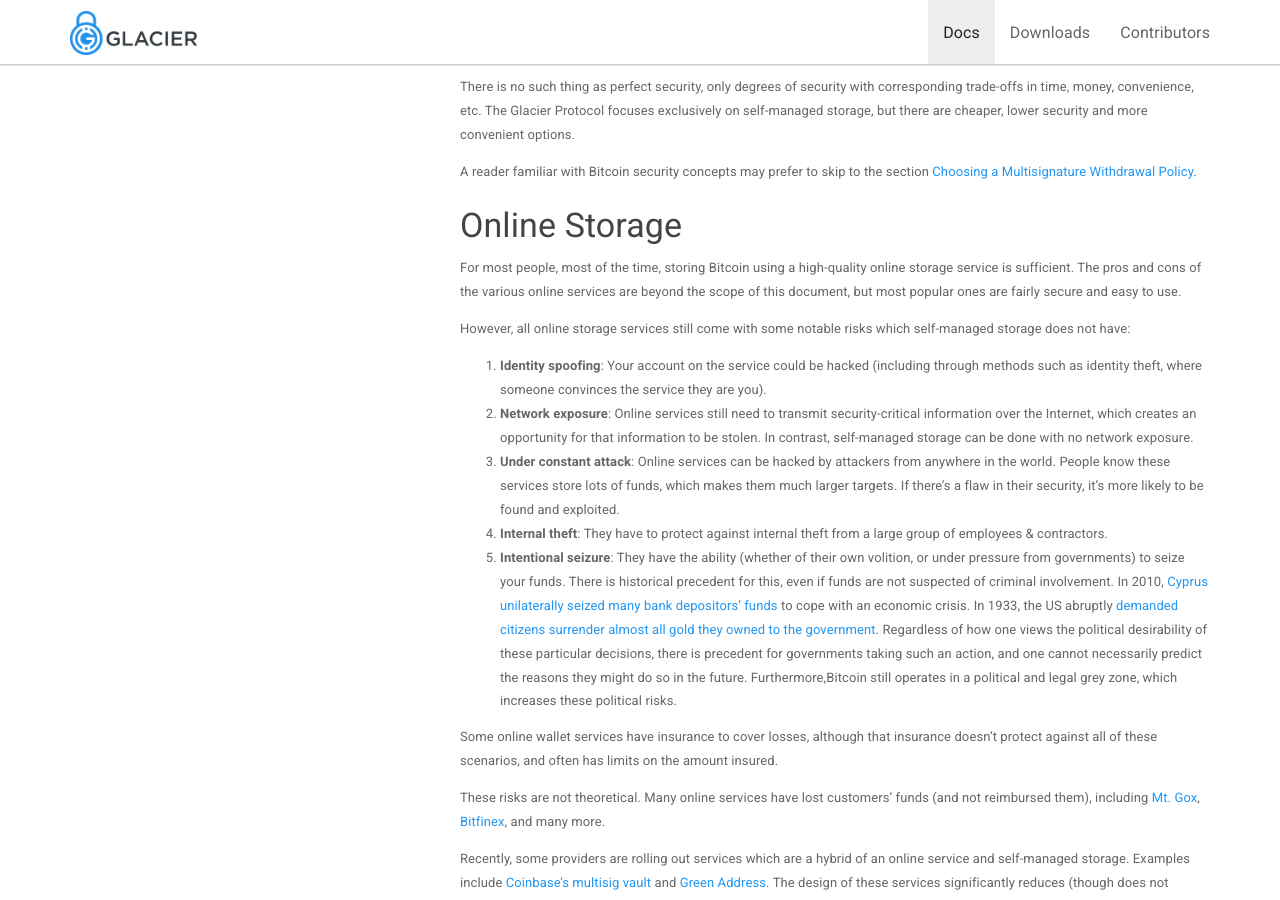
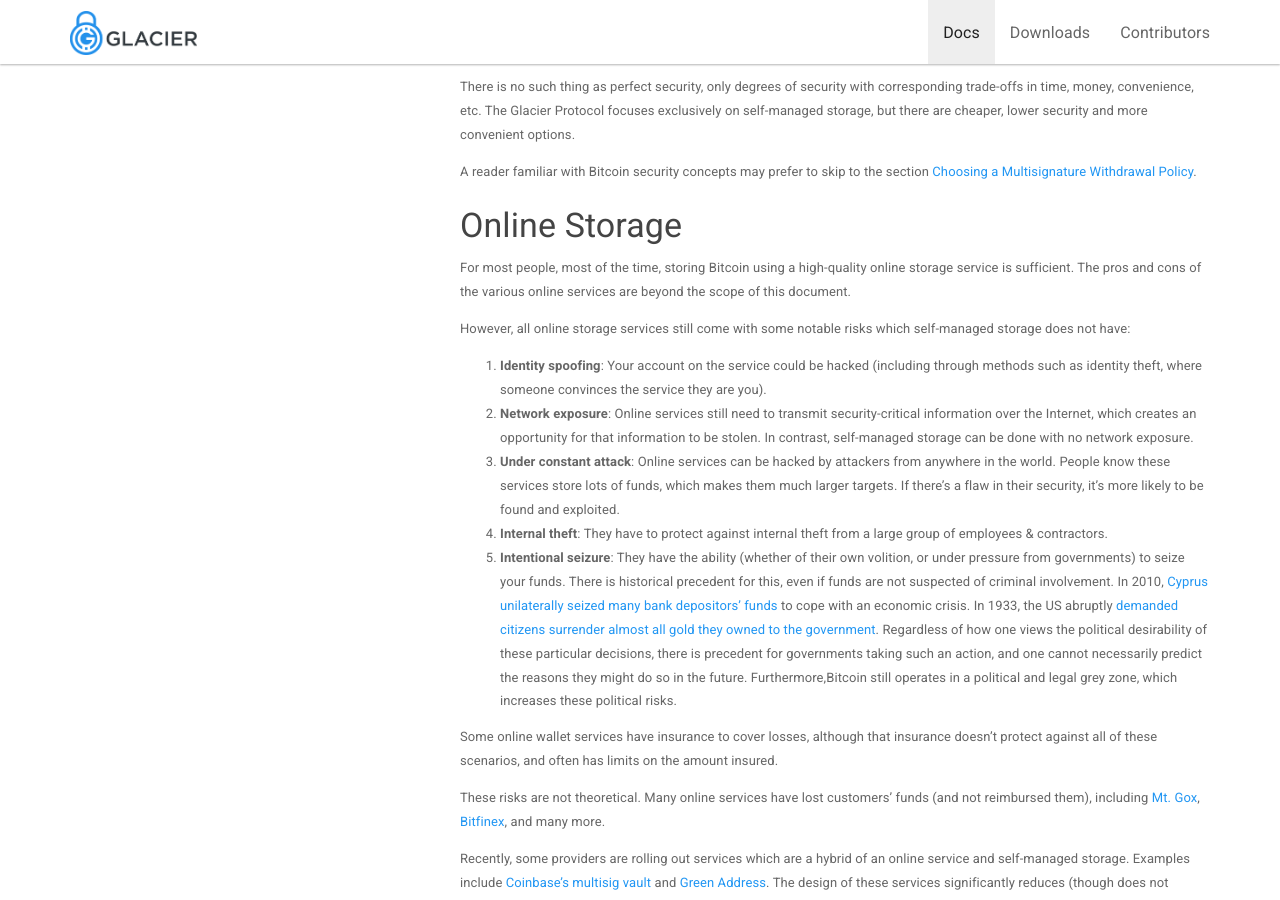
Before and after one commit to GlacierProtocol/glacierprotocol.github.io, a Jekyll site: the page built from _docs/overview.md, in a window 1280 px wide and 900 px high, scrolled down 1094 px. Built offline with Jekyll 4.4.1, drawn with Linux system fonts in a browser that asks for light colours; nearby versions of some CDN libraries.

```diff
--- a/_docs/overview.md
+++ b/_docs/overview.md
@@ -57,7 +57,7 @@ A reader familiar with Bitcoin security concepts may prefer to skip to the secti
 
 For most people, most of the time, storing Bitcoin using a high-quality online storage
 service is sufficient. The pros and cons of the various online services are beyond the
-scope of this document, but most popular ones are fairly secure and easy to use.
+scope of this document.
 
 However, all online storage services still come with some notable risks
 which self-managed storage does not have:
```
